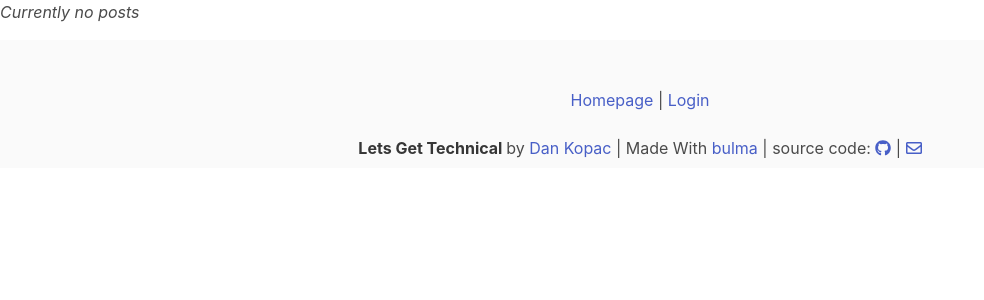
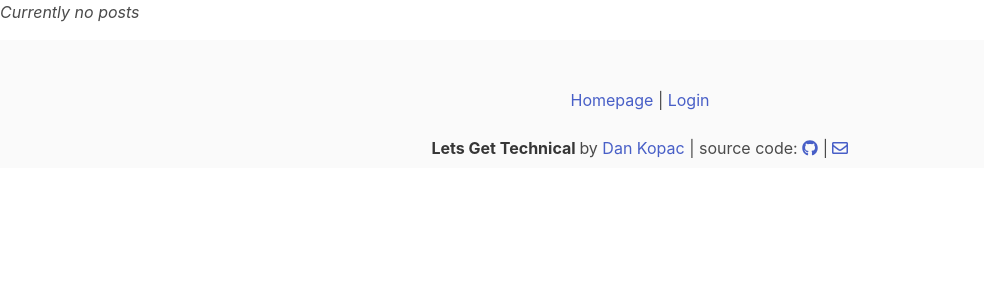
Before and after one commit to dkopac/MVC-Tech_Blog, a Node server app: page / in a window 1280 px wide. Shown: the part 108-408 px from the top of the page, without its empty margins (0-984 px from the left). Run offline with Node 20, Linux system fonts and the light colour scheme; data that the repository does not hold is empty; some libraries are stand-ins or nearby versions.

Commit message:
fixed handlebars

```diff
--- a/views/layouts/main.handlebars
+++ b/views/layouts/main.handlebars
@@ -43,7 +43,7 @@
         </div>
       <div class="row-is-full content has-text-centered">
     <p>
-      <strong>Lets Get Technical </strong> by <a href="https://https://github.com/dkopac">Dan Kopac</a> | Made With <a href="https://bulma.io/">bulma</a> | source code:
+      <strong>Lets Get Technical </strong> by <a href="https://https://github.com/dkopac">Dan Kopac</a> | source code:
       <a href="https://github.com/dkopac/MVC-Tech_Blog"><i class="fab fa-github"></i></a> |
        <a href="mailto:dkopac96@gmail.com"><i class="far fa-envelope"></i></a>
     </p>
```
